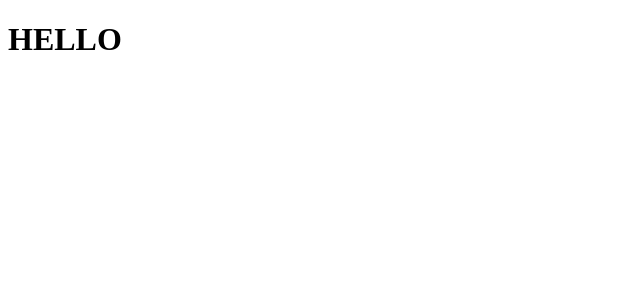
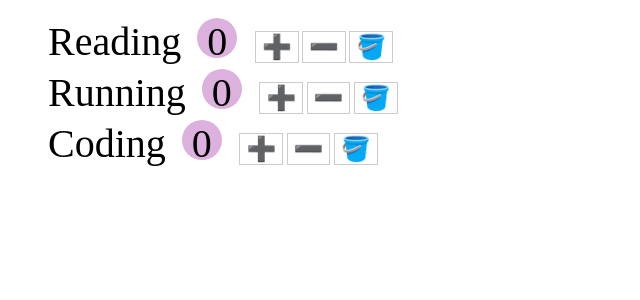
Before and after one commit to min-code-han/react-youtube, a React (Create React App) app: page / in a window 1280 px wide. Shown: the top 300 px of the page, without its empty margins (0-640 px from the left). Built offline with nearby package versions, Linux system fonts and the light colour scheme.

Commit message:
[Feat] habit list 카운팅, 삭제 기능 개발

```diff
--- a/package.json
+++ b/package.json
@@ -6,9 +6,11 @@
     "@testing-library/jest-dom": "^5.14.1",
     "@testing-library/react": "^13.0.0",
     "@testing-library/user-event": "^13.2.1",
+    "node-sass": "^7.0.3",
     "react": "^18.2.0",
     "react-dom": "^18.2.0",
     "react-scripts": "5.0.1",
+    "scss": "^0.2.4",
     "web-vitals": "^2.1.0"
   },
   "scripts": {
--- a/src/components/App.jsx
+++ b/src/components/App.jsx
@@ -1,7 +1,9 @@
 import React from 'react';
+import './app.scss';
+import Habits from './habits';
 
 const App = () => {
-  return <h1>HELLO</h1>;
+  return <Habits />;
 };
 
 export default App;
--- /dev/null
+++ b/src/components/app.scss
@@ -0,0 +1,31 @@
+button {
+  cursor: pointer;
+  background: none;
+}
+
+.habit {
+  padding: 2px 0;
+  list-style: none;
+  font-size: 2.5rem;
+
+  .count {
+    display: inline-block;
+    width: 2.5rem;
+    height: 2.5rem;
+    text-align: center;
+    margin: 0 1rem;
+    border-radius: 100%;
+    background-color: #dcb1de;
+  }
+}
+
+
+.habit-button {
+  margin: 0 0.1rem;
+  border: 1px solid #ccc;
+  font-size: 1.5rem;
+
+  &:hover {
+    background: antiquewhite;
+  }
+}
--- /dev/null
+++ b/src/components/habit.jsx
@@ -0,0 +1,33 @@
+import React, { Component } from 'react';
+
+class Habit extends Component {
+  render() {
+    const { name, count } = this.props.habit;
+    return (
+      <li className="habit">
+        <span className="habit-name">{name}</span>
+        <span className="count">{count}</span>
+        <button
+          className="habit-button increase"
+          onClick={() => this.props.onIncrement(this.props.habit)}
+        >
+          ➕
+        </button>
+        <button
+          className="habit-button decrease"
+          onClick={() => this.props.onDecrement(this.props.habit)}
+        >
+          ➖
+        </button>
+        <button
+          className="habit-button delete"
+          onClick={() => this.props.onDelete(this.props.habit)}
+        >
+          🪣
+        </button>
+      </li>
+    );
+  }
+}
+
+export default Habit;
--- /dev/null
+++ b/src/components/habits.jsx
@@ -0,0 +1,66 @@
+import React, { Component } from 'react';
+import Habit from './habit';
+
+class Habits extends Component {
+  state = {
+    habits: [
+      {
+        id: 0,
+        name: 'Reading',
+        count: 0,
+      },
+      {
+        id: 1,
+        name: 'Running',
+        count: 0,
+      },
+      {
+        id: 2,
+        name: 'Coding',
+        count: 0,
+      },
+    ],
+  };
+
+  handleIncrement = (habit) => {
+    const _habits = [...this.state.habits];
+    const index = _habits.indexOf(habit);
+    _habits[index].count++;
+    this.setState({
+      habits: _habits,
+    });
+  };
+
+  handleDecrement = (habit) => {
+    const _habits = [...this.state.habits];
+    const index = _habits.indexOf(habit);
+    const _count = _habits[index].count - 1;
+    _habits[index].count = _count < 0 ? 0 : _count;
+    this.setState({
+      habits: _habits,
+    });
+  };
+
+  handleDelete = (habit) => {
+    const _habits = this.state.habits.filter((item) => item.id !== habit.id);
+    this.setState({ habits: _habits });
+  };
+
+  render() {
+    return (
+      <ul>
+        {this.state.habits.map((habit) => (
+          <Habit
+            habit={habit}
+            key={habit.id}
+            onIncrement={this.handleIncrement}
+            onDecrement={this.handleDecrement}
+            onDelete={this.handleDelete}
+          />
+        ))}
+      </ul>
+    );
+  }
+}
+
+export default Habits;
```
Also changed, not shown: public/index.html (indentation only), 2 other files (tests, documents, lock files or other folders).
